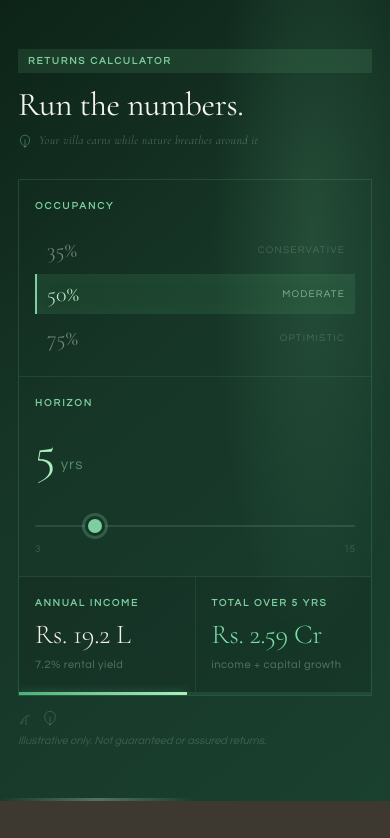
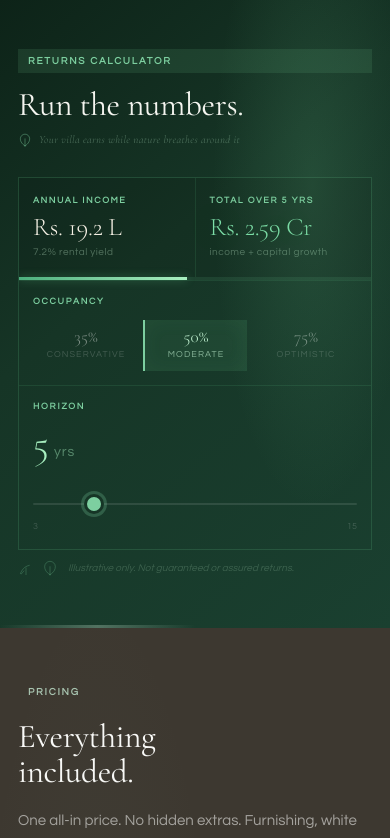
Before and after one commit to Abhi011999/ganapati-air-landing, a Next.js app: page / in a window 390 px wide. Shown: the part 6780-7618 px from the top of the page. Built offline with nearby package versions, Linux system fonts and the light colour scheme.

Commit message:
fix: mobile calculator — results on top, controls below, occ buttons horizontal row, fits one screen while dragging

```diff
--- a/app/globals.css
+++ b/app/globals.css
@@ -2901,3 +2901,48 @@ h1,h2,h3,h4,h5,h6 {
 .hero__subtitle { color: rgba(255,255,255,0.88) !important; text-shadow: 0 1px 20px rgba(0,0,0,0.5) !important; }
 .hero__desc     { color: rgba(255,255,255,0.7)  !important; }
 .hero__chip     { color: rgba(255,255,255,0.82) !important; }
+
+/* ================================================================
+   CALCULATOR MOBILE — results on top, controls below, one screen
+   ================================================================ */
+@media (max-width: 600px) {
+  .calc__shell { border-radius: 0; }
+
+  /* Results row — stays side by side, top of shell */
+  .calc__results-row {
+    display: grid !important;
+    grid-template-columns: 1fr 1px 1fr !important;
+  }
+  .calc__result-cell { padding: 16px 14px !important; }
+  .calc__result-label { font-size: 9px !important; margin-bottom: 6px !important; }
+  .calc__result-num { font-size: clamp(20px, 6.5vw, 32px) !important; margin-bottom: 4px !important; }
+  .calc__result-sub { font-size: 10px !important; }
+
+  /* Controls — stack below */
+  .calc__controls { grid-template-columns: 1fr !important; }
+  .calc__field { padding: 14px 14px !important; }
+  .calc__field:first-child {
+    border-right: none !important;
+    border-bottom: 1px solid rgba(100,200,140,0.12) !important;
+  }
+  .calc__field-label { font-size: 9px !important; margin-bottom: 10px !important; }
+
+  /* Occ buttons — horizontal row on mobile */
+  .calc__occ-row { flex-direction: row !important; gap: 6px !important; }
+  .calc__occ-btn { flex: 1; flex-direction: column !important; align-items: center !important; justify-content: center !important; padding: 8px 6px !important; gap: 3px; }
+  .calc__occ-pct { font-size: 17px !important; }
+  .calc__occ-sub { font-size: 9px !important; text-align: center; }
+
+  /* Horizon — compact */
+  .calc__horizon-big { margin-bottom: 10px !important; }
+  .calc__horizon-num { font-size: clamp(36px, 10vw, 52px) !important; }
+  .calc__horizon-unit { font-size: 14px !important; }
+  .calc__range-labels { font-size: 9px !important; }
+
+  /* Nature line compact */
+  .calc__nature-line { font-size: 11px !important; }
+
+  /* Footer */
+  .calc__footer { flex-direction: row !important; align-items: center !important; gap: 10px !important; flex-wrap: wrap; margin-top: 10px !important; }
+  .calc__disclaimer { font-size: 10px !important; }
+}
--- a/components/Calculator.tsx
+++ b/components/Calculator.tsx
@@ -72,7 +72,38 @@ export default function Calculator() {
 
         <div className="calc__shell reveal">
 
-          {/* ── Top: controls ── */}
+          {/* ── RESULTS (always on top — visible while dragging) ── */}
+          <div className="calc__results-row">
+
+            <div className="calc__result-cell">
+              <div className="calc__result-label">Annual income</div>
+              <div className="calc__result-num">
+                <LiveNumber value={annual} fmt={fmtVal} />
+              </div>
+              <div className="calc__result-sub">{yieldPct.toFixed(1)}% rental yield</div>
+            </div>
+
+            <div className="calc__result-vdivider" />
+
+            <div className="calc__result-cell calc__result-cell--accent">
+              <div className="calc__result-label">Total over {years} yrs</div>
+              <div className="calc__result-num">
+                <LiveNumber value={totalReturn} fmt={fmtVal} />
+              </div>
+              <div className="calc__result-sub">income + capital growth</div>
+            </div>
+
+          </div>
+
+          {/* ── Live yield bar ── */}
+          <div className="calc__livebar">
+            <div className="calc__livebar-fill" style={{ width: `${Math.min((yieldPct / 15) * 100, 100)}%` }} />
+          </div>
+
+          {/* ── Divider ── */}
+          <div className="calc__hdivider" />
+
+          {/* ── CONTROLS (below results) ── */}
           <div className="calc__controls">
 
             {/* Occupancy */}
@@ -110,37 +141,6 @@ export default function Calculator() {
 
           </div>
 
-          {/* ── Divider ── */}
-          <div className="calc__hdivider" />
-
-          {/* ── Bottom: results ── */}
-          <div className="calc__results-row">
-
-            <div className="calc__result-cell">
-              <div className="calc__result-label">Annual income</div>
-              <div className="calc__result-num">
-                <LiveNumber value={annual} fmt={fmtVal} />
-              </div>
-              <div className="calc__result-sub">{yieldPct.toFixed(1)}% rental yield</div>
-            </div>
-
-            <div className="calc__result-vdivider" />
-
-            <div className="calc__result-cell calc__result-cell--accent">
-              <div className="calc__result-label">Total over {years} yrs</div>
-              <div className="calc__result-num">
-                <LiveNumber value={totalReturn} fmt={fmtVal} />
-              </div>
-              <div className="calc__result-sub">income + capital growth</div>
-            </div>
-
-          </div>
-
-          {/* ── Live yield bar ── */}
-          <div className="calc__livebar">
-            <div className="calc__livebar-fill" style={{ width: `${Math.min((yieldPct / 15) * 100, 100)}%` }} />
-          </div>
-
         </div>
 
         {/* Footer */}
```
